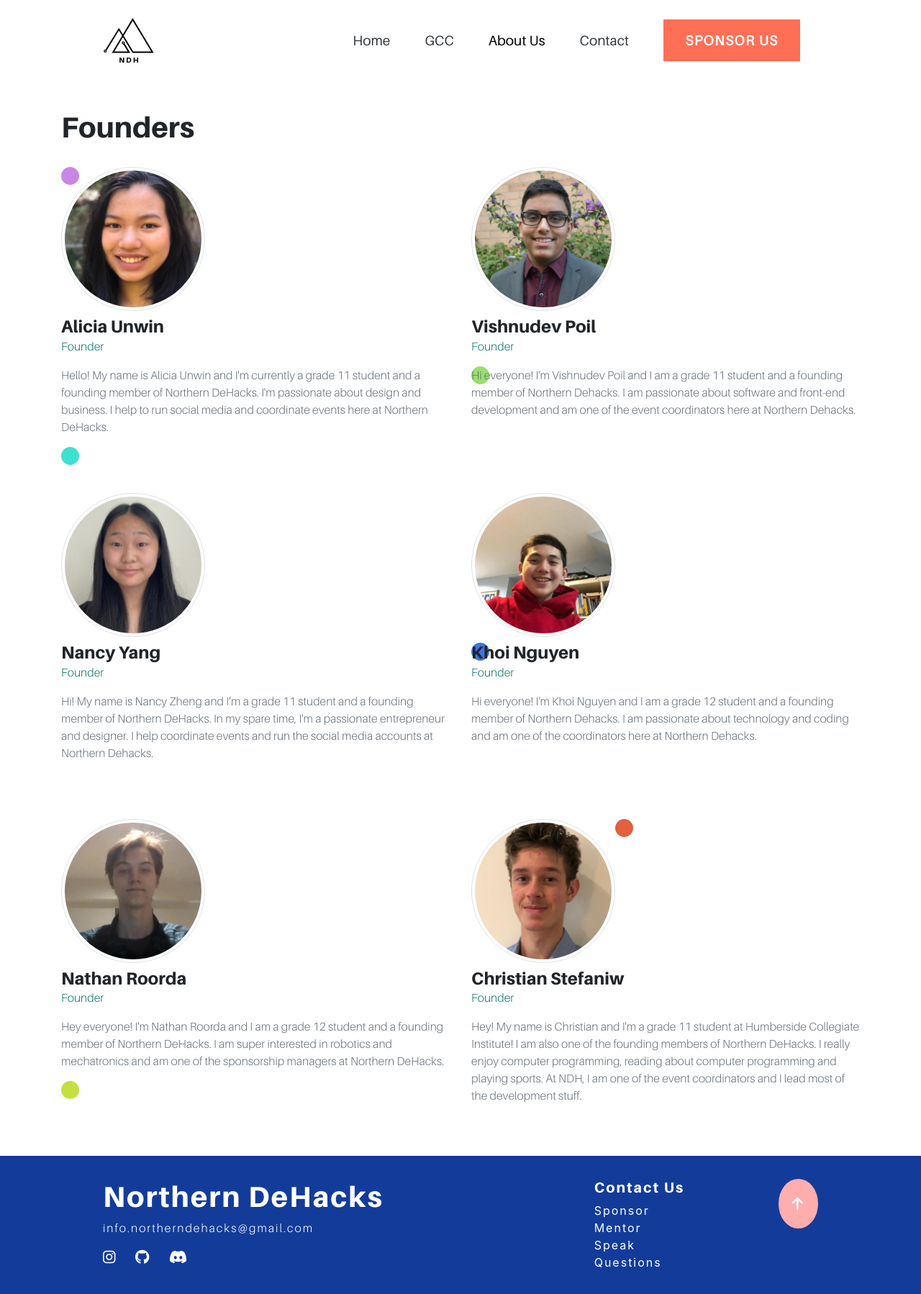
After one commit to northern-dehacks/northern-dehacks-web, a PHP site: page /about-us.html in a window 1280 px wide. The commit adds this page. Shown: the whole page at 72% size. Run offline with PHP 8.4, Linux system fonts and the light colour scheme; some libraries are stand-ins or nearby versions.

Commit message:
about us

```diff
--- /dev/null
+++ b/about-us.html
@@ -0,0 +1,200 @@
+<!DOCTYPE html>
+<html lang="en">
+
+<head>
+    <meta charset="utf-8">
+    <meta name="viewport" content="width=device-width, initial-scale=1, shrink-to-fit=no">
+
+    <link rel="icon" href="assets/logos/nav-logo.svg" sizes="any" type="image/svg+xml">
+
+    <link rel="stylesheet" href="https://maxcdn.bootstrapcdn.com/bootstrap/4.0.0/css/bootstrap.min.css"
+        integrity="sha384-Gn5384xqQ1aoWXA+058RXPxPg6fy4IWvTNh0E263XmFcJlSAwiGgFAW/dAiS6JXm" crossorigin="anonymous">
+
+    <link rel="stylesheet" href="css/style.css">
+
+    <title>Northern DeHacks</title>
+    <meta name="description"
+        content="Welcome to Girls Code Canada (GCC). This hackathon is for all high school female coders in Canada and is brought to you by Northern DeHacks. Northern DeHacks is a youth organization based in Canada that strives to build and support a STEM Community for High School Students.">
+    <meta name="keywords"
+        content="northern dehacks, hackathons, canada hackathons, stem, coding, programming, learning, youth stem, girls code canada, gcc">
+    <meta name="author" content="Northern DeHacks">
+    <link rel="canonical" Fhref="https://northerndehacks.ca">
+</head>
+
+<body>
+    <section class="top-nav">
+        <nav class="navbar navbar-expand-lg navbar-light mt-2">
+            <a class="navbar-brand" href="index.html">
+                <img src="assets/logos/nav-logo.svg" width="70" height="70" alt="">
+            </a>
+            <button class="navbar-toggler bg-white" type="button" data-toggle="collapse"
+                data-target="#navbarSupportedContent" aria-controls="navbarSupportedContent" aria-expanded="false"
+                aria-label="Toggle navigation">
+                <span class="navbar-toggler-icon"></span>
+            </button>
+
+            <div class="collapse navbar-collapse justify-content-end" id="navbarSupportedContent">
+                <ul class="navbar-nav top-nav-items">
+                    <li>
+                        <a class="top-nav-item v-center text-dark" href="index.html">Home</a>
+                    </li>
+                    <li>
+                        <a class="top-nav-item v-center text-dark" href="gcc.html">GCC</a>
+                    </li>
+                    <li>
+                        <a class="top-nav-item v-center active" href="about-us.html">About Us</a>
+                    </li>
+                    <li>
+                        <a class="top-nav-item v-center text-dark" href="index.html#contact">Contact</a>
+                    </li>
+                    <li>
+                        <a class="top-nav-item v-center mat-btn top-nav-sponsor"
+                            href="mailto:info.northerndehacks@gmail.com?subject=Sponsor A NDH Hackathon">SPONSOR
+                            US</a>
+                    </li>
+                </ul>
+            </div>
+        </nav>
+    </section>
+
+    <section class="my-5">
+        <div class="container">
+            <h1>Founders</h1>
+            <div class="row" style="margin-top: -2rem;">
+                <div class="col-lg-6 mt-5">
+                    <div class="pt-2 pb-2">
+                        <div class="circle-decoration" style="background-color: #c986e5"></div>
+                        <div class="thumb-lg"><img width="100%" src="assets/board-members/alicia.png"
+                                class="rounded-circle img-thumbnail" alt="profile-image"></div>
+                        <div class="mt-2">
+                            <h4 class="text-left mb-0">Alicia Unwin</h4>
+                            <p class="secondary text-left">Founder</p>
+                        </div>
+                        <p class="text-left text-muted lh-1">Hello! My name is Alicia Unwin and I'm currently a grade 11
+                            student and a founding member of Northern DeHacks. I'm passionate about design and business.
+                            I help to run social media and coordinate events here at Northern DeHacks.</p>
+                        <div class="circle-decoration" style="background-color: turquoise"></div>
+                    </div>
+                </div>
+                <div class="col-lg-6 mt-5">
+                    <div class="pt-2 pb-2">
+                        <div class="thumb-lg"><img width="100%" src="assets/board-members/vishnu.png"
+                                class="rounded-circle img-thumbnail" alt="profile-image"></div>
+                        <div class="mt-2">
+                            <h4 class="text-left mb-0">Vishnudev Poil</h4>
+                            <p class="secondary text-left">Founder</p>
+                        </div>
+                        <div class="circle-decoration" style="background-color: #9ade6d"></div>
+                        <p class="text-left text-muted lh-1">Hi everyone! I'm Vishnudev Poil and I am a grade 11 student
+                            and a founding member of Northern Dehacks. I am passionate about software and front-end
+                            development and am one of the event coordinators here at Northern Dehacks.</p>
+                    </div>
+                </div>
+                <div class="col-lg-6 mt-5">
+                    <div class="pt-2 pb-2">
+                        <div class="thumb-lg"><img width="100%" src="assets/board-members/nancy.png"
+                                class="rounded-circle img-thumbnail" alt="profile-image"></div>
+                        <div class="mt-2">
+                            <h4 class="text-left mb-0">Nancy Yang</h4>
+                            <p class="secondary text-left">Founder</p>
+                        </div>
+                        <p class="text-left text-muted lh-1">Hi! My name is Nancy Zheng and I’m a grade 11 student and a
+                            founding member of Northern DeHacks. In my spare time, I'm a passionate entrepreneur and
+                            designer. I help coordinate events and run the social media accounts at Northern Dehacks.
+                    </div>
+                </div>
+
+                <div class="col-lg-6 mt-5">
+                    <div class="pt-2 pb-2">
+                        <div class="thumb-lg"><img width="100%" src="assets/board-members/khoi.png"
+                                class="rounded-circle img-thumbnail" alt="profile-image"></div>
+                        <div class="mt-2">
+                            <div class="circle-decoration" style="background-color: #4075e0"></div>
+                            <h4 class="text-left mb-0">Khoi Nguyen</h4>
+                            <p class="secondary text-left">Founder</p>
+                        </div>
+                        <p class="text-left text-muted lh-1">Hi everyone! I'm Khoi Nguyen and I am a grade 12 student
+                            and a founding member of Northern Dehacks. I am passionate about technology and coding and
+                            am one of the coordinators here at Northern Dehacks.</p>
+                    </div>
+                </div>
+
+                <div class="col-lg-6 mt-5">
+                    <div class="pt-2 pb-2">
+                        <div class="thumb-lg"><img width="100%" src="assets/board-members/nathan.png"
+                                class="rounded-circle img-thumbnail" alt="profile-image"></div>
+                        <div class="mt-2">
+
+                            <h4 class="text-left mb-0">Nathan Roorda</h4>
+                            <p class="secondary text-left">Founder</p>
+                        </div>
+                        <p class="text-left text-muted lh-1">Hey everyone! I'm Nathan Roorda and I am a grade 12 student
+                            and a founding member of Northern DeHacks. I am super interested in robotics and
+                            mechatronics and am one of the sponsorship managers at Northern DeHacks.</p>
+                        <div class="circle-decoration" style="background-color: #c3e040"></div>
+                    </div>
+                </div>
+
+                <div class="col-lg-6 mt-5">
+                    <div class="pt-2 pb-2">
+                        <div class="thumb-lg"><img width="100%" src="assets/board-members/christian.png"
+                                class="rounded-circle img-thumbnail" alt="profile-image">
+                            <div class="circle-decoration text-right" style="background-color: #e06040"></div>
+                        </div>
+                        <div class="mt-2">
+
+                            <h4 class="text-left mb-0">Christian Stefaniw</h4>
+                            <p class="secondary text-left">Founder</p>
+                        </div>
+                        <p class="text-left text-muted lh-1">Hey! My name is Christian and I'm a grade 11 student at
+                            Humberside Collegiate Institute! I am also one of the founding members of Northern DeHacks.
+                            I really enjoy computer programming, reading about computer
+                            programming and playing sports. At NDH, I am one
+                            of the event coordinators and I lead most of the development stuff.
+                        </p>
+
+                    </div>
+                </div>
+            </div>
+    </section>
+
+    <section>
+        <footer>
+            <div class="footer-container container-fluid">
+                <div class="row">
+                    <div class="col-lg-8">
+                        <h1>Northern DeHacks</h1>
+                        <p class="font-weight-light">info.northerndehacks@gmail.com</p>
+                        <div class="container-fluid">
+                            <div class="row">
+                                <a target="noopener noreferre" href="https://www.instagram.com/northerndehacks/"><i
+                                        class="ml-0 icon fab fa-instagram fa-lg"></i></a>
+                                <a target="noopener noreferre" href="https://github.com/northern-dehacks/"><i
+                                        class="icon fab fa-github fa-lg"></i></a>
+                                <a target="noopener noreferre" href="https://discord.gg/RDQ7khry9k"><i
+                                        class="icon fab fa-discord fa-lg"></i></i></a>
+                            </div>
+                        </div>
+                    </div>
+                    <div class="col-lg-3 footer-contacts mtb-lg-1">
+                        <h5>Contact Us</h5>
+                        <a href="mailto:info.northerndehacks@gmail.com?subject=Sponsor A NDH Hackathon">Sponsor</a>
+                        <a href="mailto:info.northerndehacks@gmail.com?subject=Mentor At A NDH Hackathon">Mentor</a>
+                        <a href="mailto:info.northerndehacks@gmail.com?subject=Speak At A NDH Hackathon">Speak</a>
+                        <a href="mailto:info.northerndehacks@gmail.com?subject=Question For NDH">Questions</a>
+                    </div>
+                    <div class="col-lg-1">
+                        <a href="#">
+                            <div class="footer-up-arrow">
+                                <i class="fas fa-arrow-up fa-lg"></i>
+                            </div>
+                        </a>
+                    </div>
+                </div>
+            </div>
+        </footer>
+    </section>
+    <script src="https://kit.fontawesome.com/a76f8913d2.js" crossorigin="anonymous"></script>
+</body>
+
+</html>
--- a/css/style.css
+++ b/css/style.css
@@ -43,6 +43,10 @@
 
 input, textarea {
     display: block;
+}
+
+.secondary{
+    color: var(--secondary)
 }
 
 .highlight {
@@ -98,7 +102,12 @@ button:hover {
     padding: 0;
 }
 
+body{
+    overflow-x: hidden;
+}
+
 html {
+    overflow-x: hidden;
     scroll-behavior: smooth;
 }
 
@@ -242,6 +218,77 @@ nav {
 
 .mat-btn:focus:not(:active)::after {
     animation: ripple 1s ease-out;
+}
+
+footer {
+    background-color: var(--primary);
+    color: white;
+    padding-top: 2rem;
+    padding-bottom: 2rem;
+    font-weight: bold;
+    letter-spacing: 2px;
+}
+
+footer div {
+    word-wrap: break-word;
+}
+
+footer a {
+    color: white;
+    font-weight: 400;
+}
+
+.footer-container {
+    max-width: 80%;
+}
+
+.footer-contacts>a {
+    display: block;
+}
+
+.footer-up-arrow {
+    padding: 1.4rem 0;
+    border-radius: 50%;
+    background-color: var(--info);
+    text-align: center;
+    max-width: 4.5rem;
+}
+
+.icon {
+    margin: 0 0.8rem;
+}
+
+/* HOME */
+
+.landing {
+    background-image: url("../assets/backgrounds/landing-img.png");
+    background-size: cover;
+    overflow-y: hidden;
+    min-height: 100vh;
+}
+
+.landing-title {
+    font-family: "aileron-heavy";
+    font-style: normal;
+    font-weight: 900;
+    font-size: 3rem;
+    line-height: 58px;
+    text-transform: capitalize;
+    color: var(--primary);
+}
+
+.landing-box {
+    max-width: 70%;
+    margin-top: 7rem;
+}
+
+.info-text {
+    line-height: 1.2;
+    font-size: 1.1rem;
+    font-style: normal;
+    font-weight: 300;
+    letter-spacing: 0.005em;
+    text-align: left;
 }
 
 .chip-section {
@@ -406,47 +453,11 @@ iframe.instagram-media {
     letter-spacing: 1.5px;
 }
 
-footer {
-    background-color: var(--primary);
-    color: white;
-    padding-top: 2rem;
-    padding-bottom: 2rem;
-    font-weight: bold;
-    letter-spacing: 2px;
-}
-
-footer div {
-    word-wrap: break-word;
-}
-
-footer a {
-    color: white;
-    font-weight: 400;
-}
-
-.footer-container {
-    max-width: 80%;
-}
-
-.footer-contacts>a {
-    display: block;
-}
-
-.footer-up-arrow {
-    padding: 1.4rem 0;
-    border-radius: 50%;
-    background-color: var(--info);
-    text-align: center;
-    max-width: 4.5rem;
-}
-
-.icon {
-    margin: 0 0.8rem;
-}
-
 .contact {
     margin-bottom: 5rem;
 }
+
+/* END HOME */
 
 /* GCC */
 
@@ -557,6 +568,22 @@ footer a {
 }
 
 /* END GCC */
+
+/* ABOUT */
+.circle-decoration {
+    z-index: -1;
+    height: 25px;
+    width: 25px;
+    border-radius: 50%;
+    display: inline-block;
+    position: absolute;
+}
+
+.thumb-lg {
+    height: 200px;
+    width: 200px;
+}
+/* END ABOUT */
 
 @media screen and (max-width: 400px) {
     .instagram-container {
```
Also changed, not shown: other parts of css/style.css (+1 -34 lines), gcc.html (+4 -3 lines), index.html (+6 -6 lines), assets/board-members/alicia.png, assets/board-members/christian.png, assets/board-members/khoi.png, assets/board-members/nancy.png, assets/board-members/nathan.png, assets/board-members/profile.JPG (added), assets/board-members/vishnu.png, assets/gcc/schedule/day-1.png, assets/gcc/schedule/day-2.png, assets/gcc/schedule/day-3.png.
